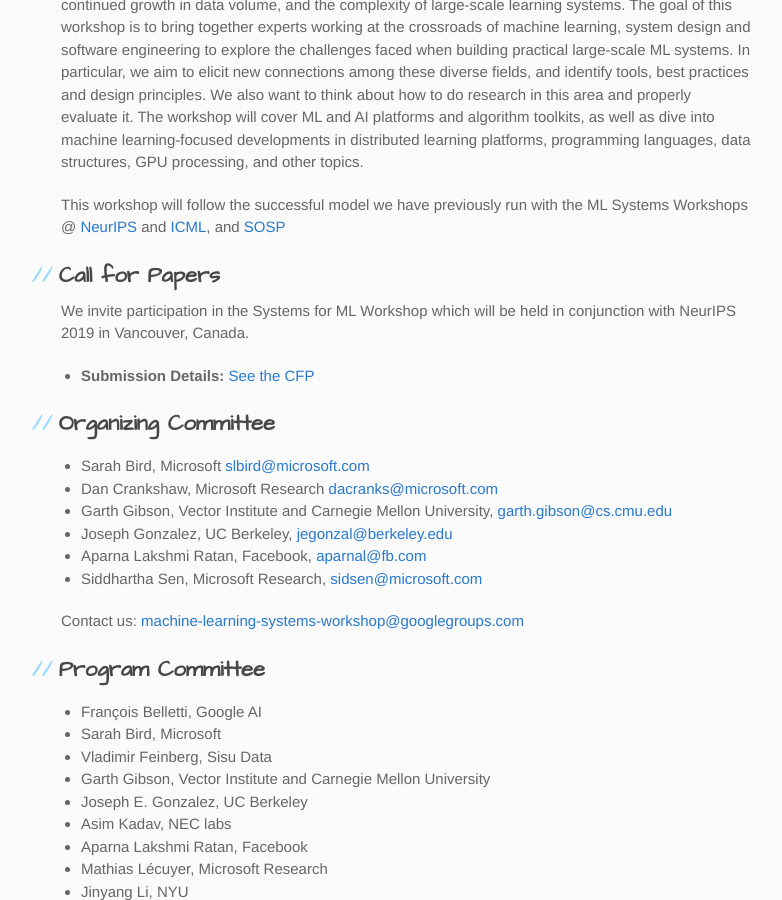
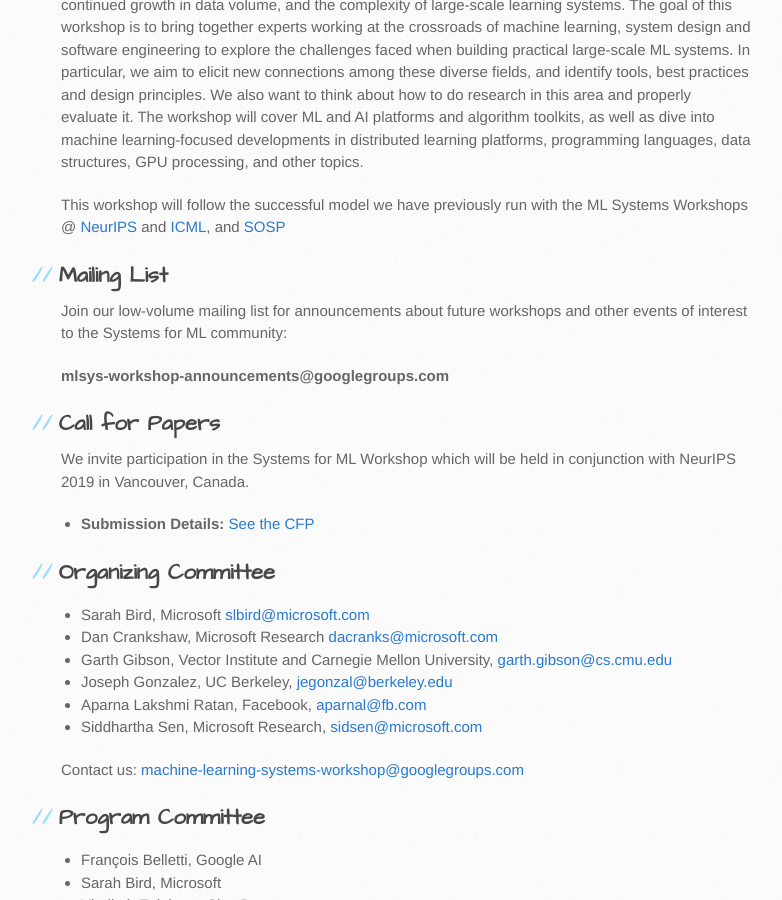
Before and after one commit to LearningSys/neurips19, a Jekyll site: the page built from index.md, in a window 1280 px wide and 900 px high, scrolled down 539 px. Shown: the whole window, without its empty margins (109-891 px from the left). Built offline with Jekyll 4.4.1, drawn with Linux system fonts in a browser that asks for light colours; the repository's description, which GitHub fills in, is left out; our own code applies the rules of GitHub Pages for plain Markdown files.

Commit message:
add mailing list to website

```diff
--- a/index.md
+++ b/index.md
@@ -7,6 +7,12 @@
 A new area is emerging at the intersection of artificial intelligence, machine learning, and systems design. This birth is driven by the explosive growth of diverse applications of ML in production, the continued growth in data volume, and the complexity of large-scale learning systems. The goal of this workshop is to bring together experts working at the crossroads of machine learning, system design and software engineering to explore the challenges faced when building practical large-scale ML systems. In particular, we aim to elicit new connections among these diverse fields, and identify tools, best practices and design principles. We also want to think about how to do research in this area and properly evaluate it. The workshop will cover ML and AI platforms and algorithm toolkits, as well as dive into machine learning-focused developments in distributed learning platforms, programming languages, data structures, GPU processing, and other topics.
 
 This workshop will follow the successful model we have previously run with the ML Systems Workshops @ [NeurIPS](http://learningsys.org/nips18/) and [ICML](https://sites.google.com/site/mlsys2016/), and [SOSP](http://learningsys.org/sosp17/)
+
+## Mailing List
+
+Join our low-volume mailing list for announcements about future workshops and other events of interest to the Systems for ML community:
+
+**mlsys-workshop-announcements@googlegroups.com**
 
 ## Call for Papers
 
```
